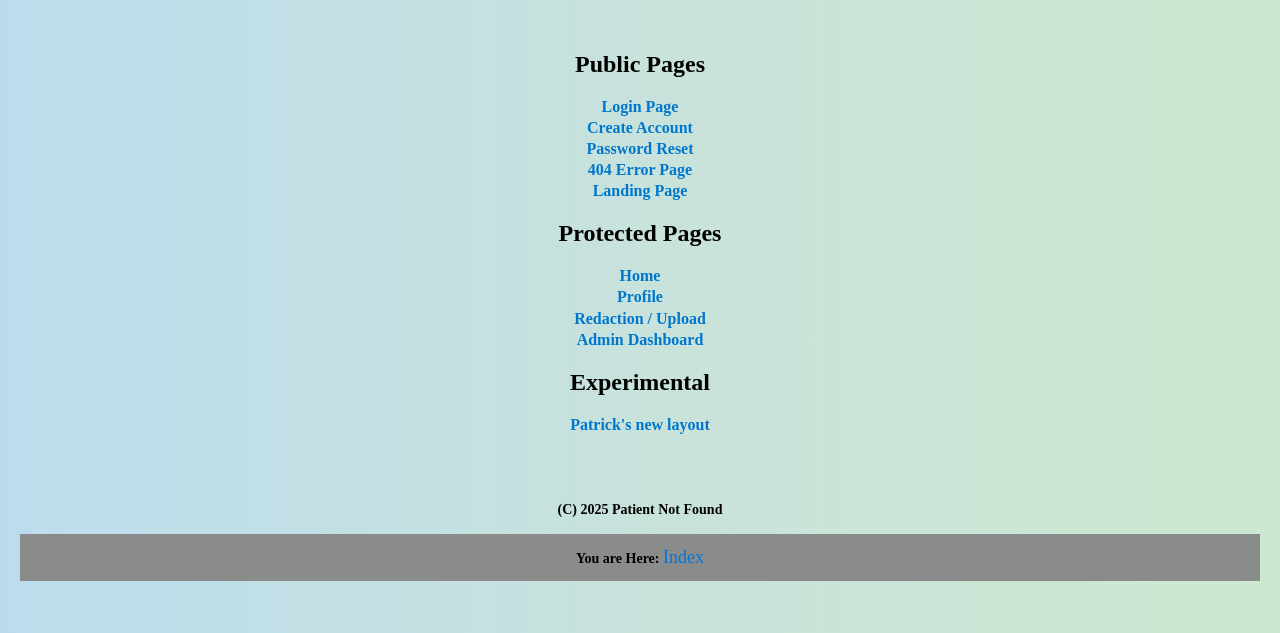
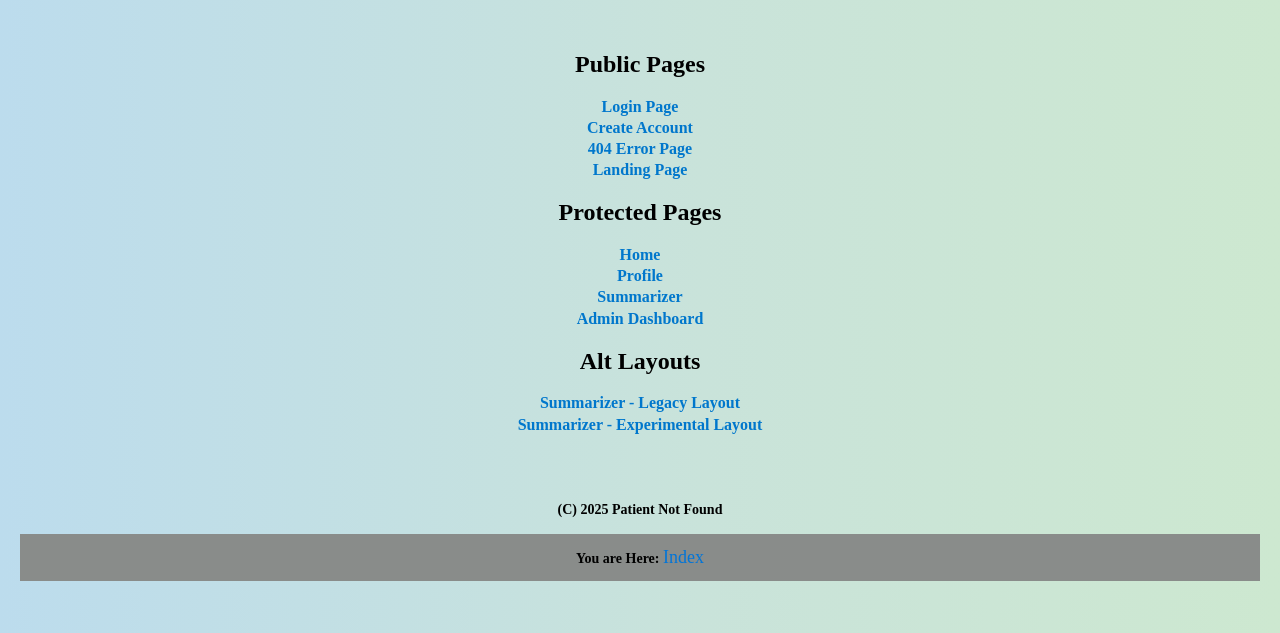
Before and after one commit to JoannaAtMarist/patient-not-found-capstone, a website: page client/index.html in a window 1280 px wide. Shown: the part 167-800 px from the top of the page. Drawn offline with Linux system fonts and the light colour scheme.

Commit message:
index.html

```diff
--- a/client/index.html
+++ b/client/index.html
@@ -57,7 +57,6 @@
             <h2>Public Pages</h2>
             <a href="/views/login.html" target="_blank">Login Page</a>
             <a href="/views/create-account.html" target="_blank">Create Account</a>
-            <a href="/views/password.html" target="_blank">Password Reset</a>
             <a href="/views/404.html" target="_blank">404 Error Page</a>
             <a href="/views/landing.html" target="_blank">Landing Page</a>
         </div>
@@ -66,15 +65,15 @@
             <h2>Protected Pages</h2>
             <a href="/views/home.html" target="_blank">Home</a>
             <a href="/views/profile.html" target="_blank">Profile</a>
-            <a href="/views/summarizer.html" target="_blank">Redaction / Upload</a>
+            <a href="/views/new-summarizer.html" target="_blank">Summarizer</a>
             <a href="/views/admin-dashboard.html" target="_blank">Admin Dashboard</a>
         </div>
 
         <div class="link-list">
-            <h2>Experimental</h2>
-            <a href="/views/new-summarizer.html" target="_blank">Patrick's new layout</a>
+            <h2>Alt Layouts</h2>
+            <a href="/views/summarizer.html" target="_blank">Summarizer - Legacy Layout</a>
+            <a href="/views/summarizer-columned.html" target="_blank">Summarizer - Experimental Layout</a>
         </div>
-
 
     </center>
 
```
